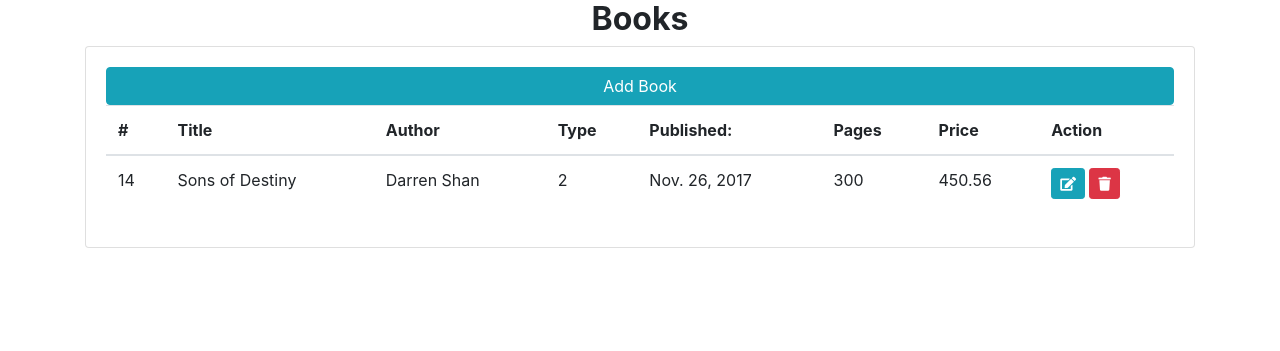
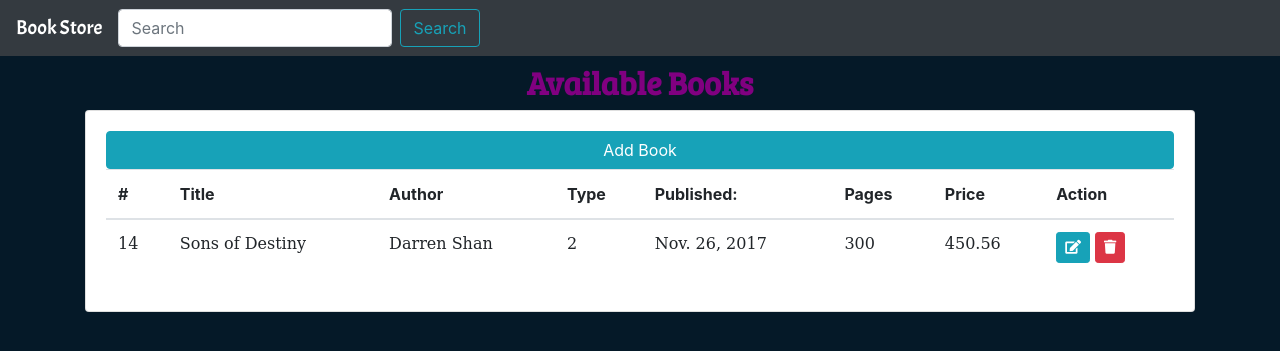
Before and after one commit to alexkimeu/dj-bs-modal-forms, a Django app: page / in a window 1280 px wide. Shown: the top 351 px of the page. Run offline with Django 3.2, Linux system fonts and the light colour scheme; data comes from the database, SQL or seed files in the repository; both versions use the stored data as it was after the commit; some libraries are stand-ins or nearby versions.

```diff
--- /dev/null
+++ b/bookcrud/static/bookcrud/css/custom.css
@@ -0,0 +1,3 @@
+body {
+    background: url("../images/db.png");
+}
--- a/bookcrud/templates/bookcrud/base.html
+++ b/bookcrud/templates/bookcrud/base.html
@@ -7,11 +7,33 @@
 
     <link href="{% static 'bookcrud/css/bootstrap.min.css' %}" rel="stylesheet" type="text/css">
     <link rel="stylesheet" href="https://use.fontawesome.com/releases/v5.8.1/css/all.css" integrity="sha384-50oBUHEmvpQ+1lW4y57PTFmhCaXp0ML5d60M1M7uH2+nqUivzIebhndOJK28anvf" crossorigin="anonymous">
+    <link href='https://fonts.googleapis.com/css?family=Bree Serif' rel='stylesheet'>
+    <link href='https://fonts.googleapis.com/css?family=Acme' rel='stylesheet'>
 
+    <link href="{% static 'bookcrud/css/custom.css' %}" rel="stylesheet" type="text/css">
     <script src="https://ajax.googleapis.com/ajax/libs/jquery/1.12.0/jquery.min.js"></script>
     <script src="https://stackpath.bootstrapcdn.com/bootstrap/4.3.1/js/bootstrap.min.js" integrity="sha384-JjSmVgyd0p3pXB1rRibZUAYoIIy6OrQ6VrjIEaFf/nJGzIxFDsf4x0xIM+B07jRM" crossorigin="anonymous"></script>
 </head>
 <body>
+<nav class="navbar navbar-expand-lg navbar-dark bg-dark">
+  <button class="navbar-toggler" type="button" data-toggle="collapse" data-target="#navbarTogglerDemo03" aria-controls="navbarTogglerDemo03" aria-expanded="false" aria-label="Toggle navigation">
+    <span class="navbar-toggler-icon"></span>
+  </button>
+  <a class="navbar-brand" href="{% url 'bookcrud:index' %}" style="font-family: 'Acme', cursive;">Book Store</a>
+
+  <div class="collapse navbar-collapse" id="navbarTogglerDemo03">
+    <ul class="navbar-nav mr-auto mt-2 mt-lg-0">
+    <li class="nav-item">
+    <form class="form-inline my-2 my-lg-0">
+      <input class="form-control mr-sm-2" type="search" placeholder="Search" aria-label="Search" name="q" value="{{ request.GET.q }}">
+      <button class="btn btn-outline-info my-2 my-sm-0" type="submit">Search</button>
+    </form>
+        </li>
+    </ul>
+
+  </div>
+</nav>
+
 <div class="container">
 {% block content %}{% endblock %}
 </div>
--- a/bookcrud/templates/bookcrud/includes/partial-book-delete.html
+++ b/bookcrud/templates/bookcrud/includes/partial-book-delete.html
@@ -1,13 +1,13 @@
 <form method="post" action="{% url 'bookcrud:delete-book' book.id %}" class="js-book-delete-form">
     {% csrf_token %}
     <div class="modal-header">
-        <h4 class="modal-title">Confirm book deletion</h4>
+        <h4 class="modal-title" style="font-family: 'Helvetica Neue';">Confirm book deletion</h4>
         <button type="button" class="close" data-dismiss="modal" aria-label="Close">
             <span aria-hidden="true">&times;</span>
         </button>
     </div>
     <div class="modal-body">
-        <p class="lead">Are you sure you want to delete the book <strong>{{ book.title }}</strong>?</p>
+        <p class="lead" style="font-family: Roboto, sans-serif;">Are you sure you want to delete the book <strong>{{ book.title }}</strong>?</p>
     </div>
     <div class="modal-footer">
         <button type="button" class="btn btn-outline-secondary" data-dismiss="modal">Close</button>
--- a/bookcrud/templates/bookcrud/includes/partial-book-list.html
+++ b/bookcrud/templates/bookcrud/includes/partial-book-list.html
@@ -1,5 +1,5 @@
 {% for book in books %}
-            <tr>
+            <tr style="font-family: 'DejaVu Serif';">
             <td>{{ book.id }}</td>
             <td>{{ book.title }}</td>
             <td>{{ book.author }}</td>
--- a/bookcrud/templates/bookcrud/index.html
+++ b/bookcrud/templates/bookcrud/index.html
@@ -5,7 +5,7 @@
 {% endblock %}
 
 {% block content %}
-    <h2 class="text-capitalize text-center"><b>Books</b></h2>
+    <h2 class="text-capitalize text-center m-2" style="font-family: 'Bree Serif'; color: purple;"><b>Available Books</b></h2>
     <div class="card card-body">
     <button type="button" class="btn btn-info js-create-book" data-url="{% url 'bookcrud:create-book' %}">Add Book</button>
 
```
Also changed, not shown: bookcrud/static/bookcrud/js/books.js (+5 -43 lines), bookcrud/static/bookcrud/images/b.jpg (added), bookcrud/static/bookcrud/images/db.png (added), bookcrud/static/bookcrud/images/g.jpg (added), bookcrud/static/bookcrud/images/p.png (added), db.sqlite3.
